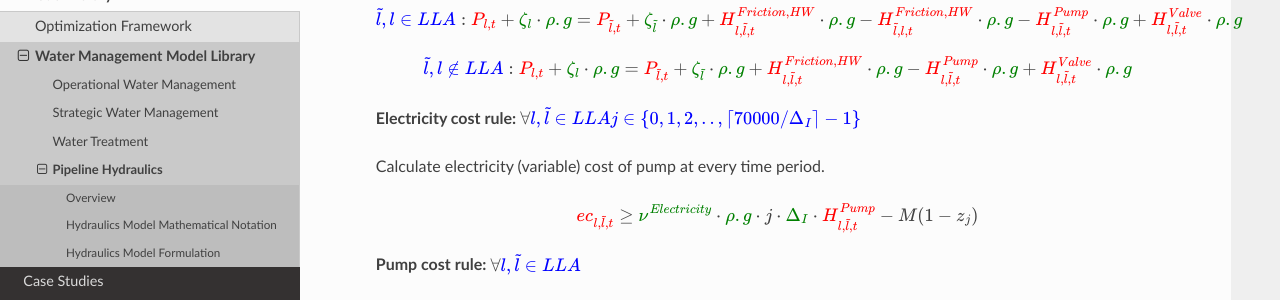
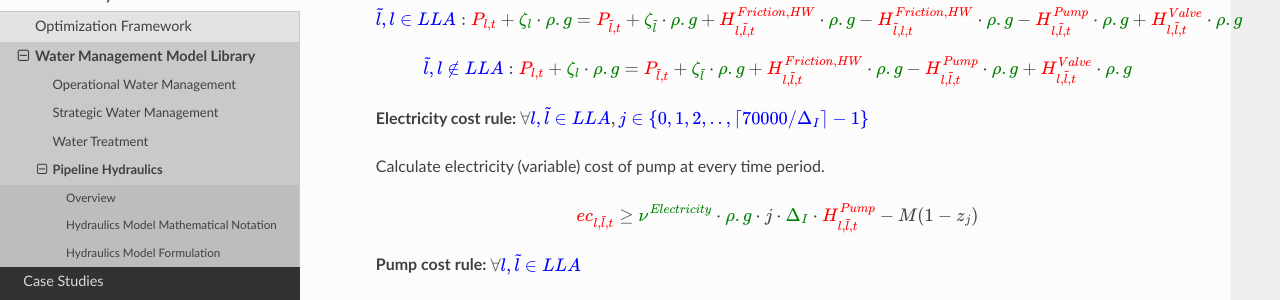
Before and after one commit to project-pareto/project-pareto, a Sphinx documentation site: the page built from docs/model_library/Hydraulics/index.rst, in a window 1280 px wide and 900 px high, scrolled down 5938 px. Shown: the part 321-621 px from the top of the window. Built offline with Sphinx 7.4.7 and the Read the Docs theme 2.0.0, drawn with Linux system fonts in a browser that asks for light colours.

```diff
--- a/docs/model_library/Hydraulics/index.rst
+++ b/docs/model_library/Hydraulics/index.rst
@@ -337,7 +337,7 @@ Allows pumping only if a pump exists in a pipeline.
          + \textcolor{red}{H_{l,\tilde{l},t}^{Valve}} \cdot \textcolor{green}{\rho.g}
 
 
-    **Electricity cost rule:** :math:`\forall \textcolor{blue}{l,\tilde{l} \in LLA} \textcolor{blue}{j \in} \textcolor{blue}{\{0,1,2,..,\lceil 70000/\Delta_I \rceil-1\}}`
+    **Electricity cost rule:** :math:`\forall \textcolor{blue}{l,\tilde{l} \in LLA}, \textcolor{blue}{j \in} \textcolor{blue}{\{0,1,2,..,\lceil 70000/\Delta_I \rceil-1\}}`
 
     Calculate electricity (variable) cost of pump at every time period.
 
```
